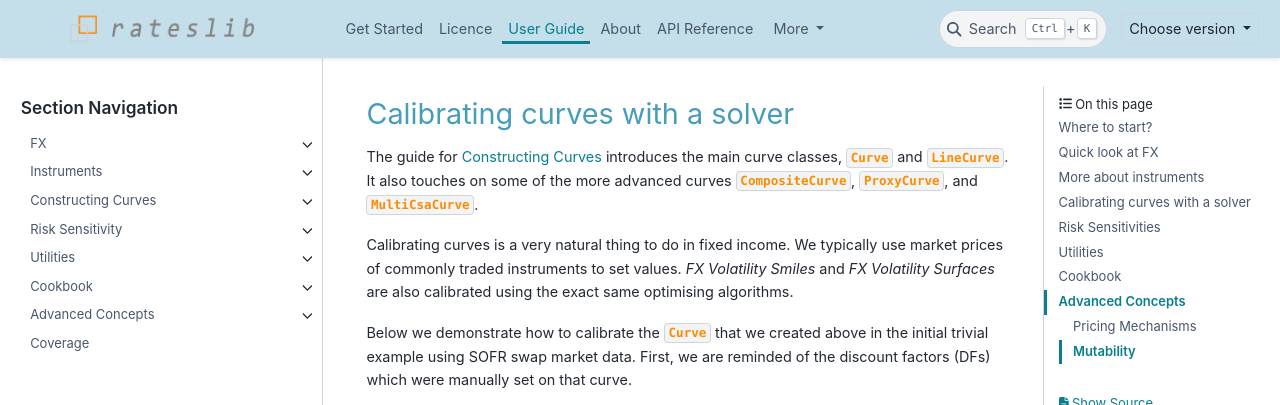
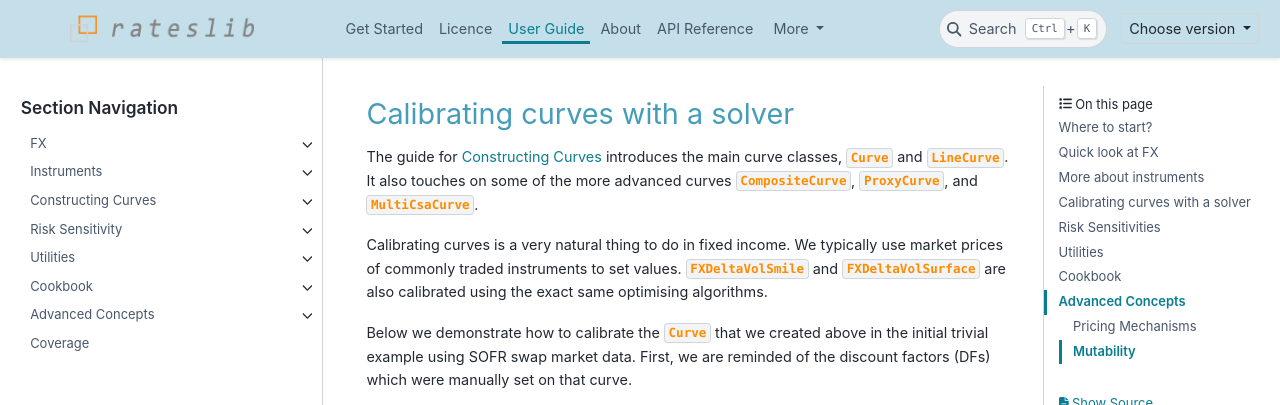
Before and after one commit to attack68/rateslib, a Sphinx documentation site: the page built from docs/source/i_guide.rst, in a window 1280 px wide and 900 px high, scrolled down 4436 px, cut to the strip 0-405 px from the top of the window. Built offline with Sphinx 7.4.7 and the PyData theme 0.15.4, drawn with Linux system fonts in a browser that asks for light colours; comment, search, counter and statistics services are not loaded.

Commit message:
DOC: add info

```diff
--- a/docs/source/i_guide.rst
+++ b/docs/source/i_guide.rst
@@ -645,8 +645,10 @@ advanced curves :class:`~rateslib.curves.CompositeCurve`,
     g_curves.rst
 
 Calibrating curves is a very natural thing to do in fixed income. We typically use
-market prices of commonly traded instruments to set values. *FX Volatility Smiles* and
-*FX Volatility Surfaces* are also calibrated using the exact same optimising algorithms.
+market prices of commonly traded instruments to set values.
+:class:`~rateslib.fx_volatility.FXDeltaVolSmile` and
+:class:`~rateslib.fx_volatility.FXDeltaVolSurface` are also calibrated using the exact
+same optimising algorithms.
 
 Below we demonstrate how to calibrate the :class:`~rateslib.curves.Curve` that
 we created above in the initial trivial example using SOFR swap market data. First, we
```
